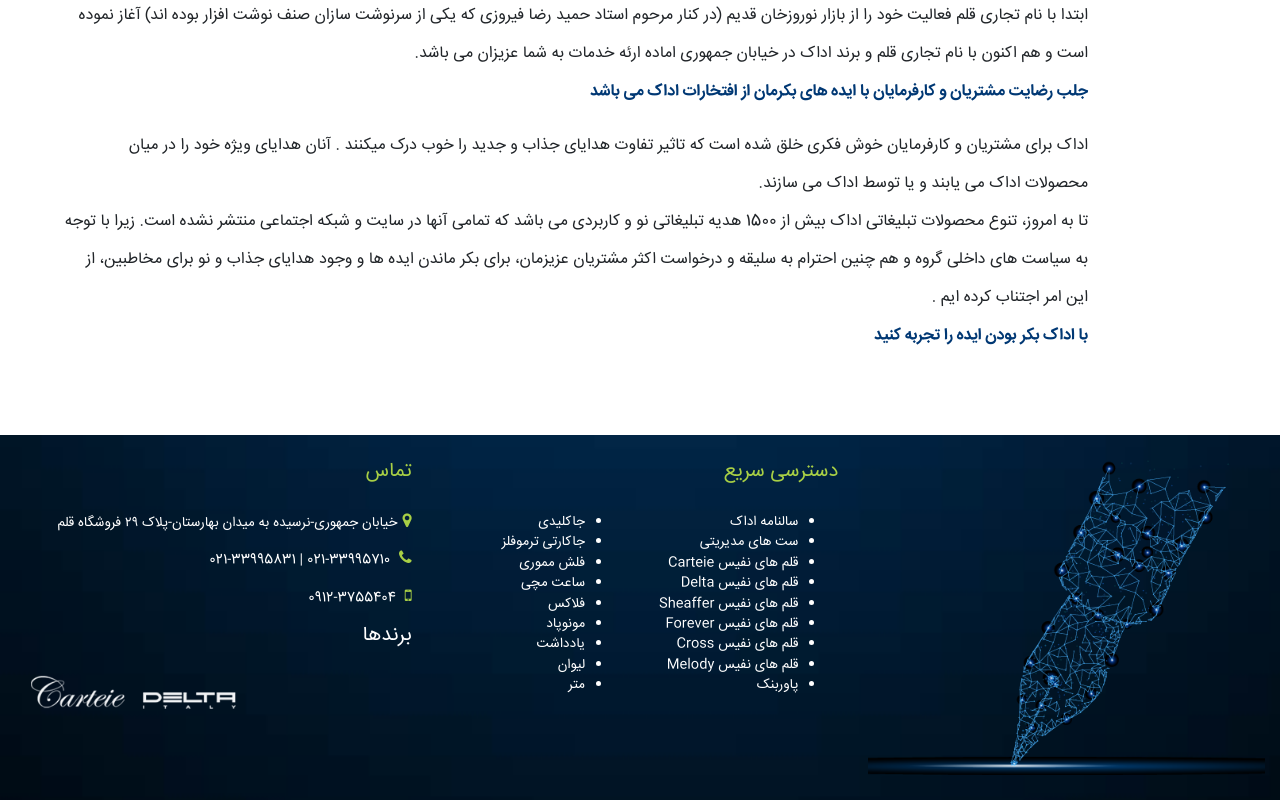
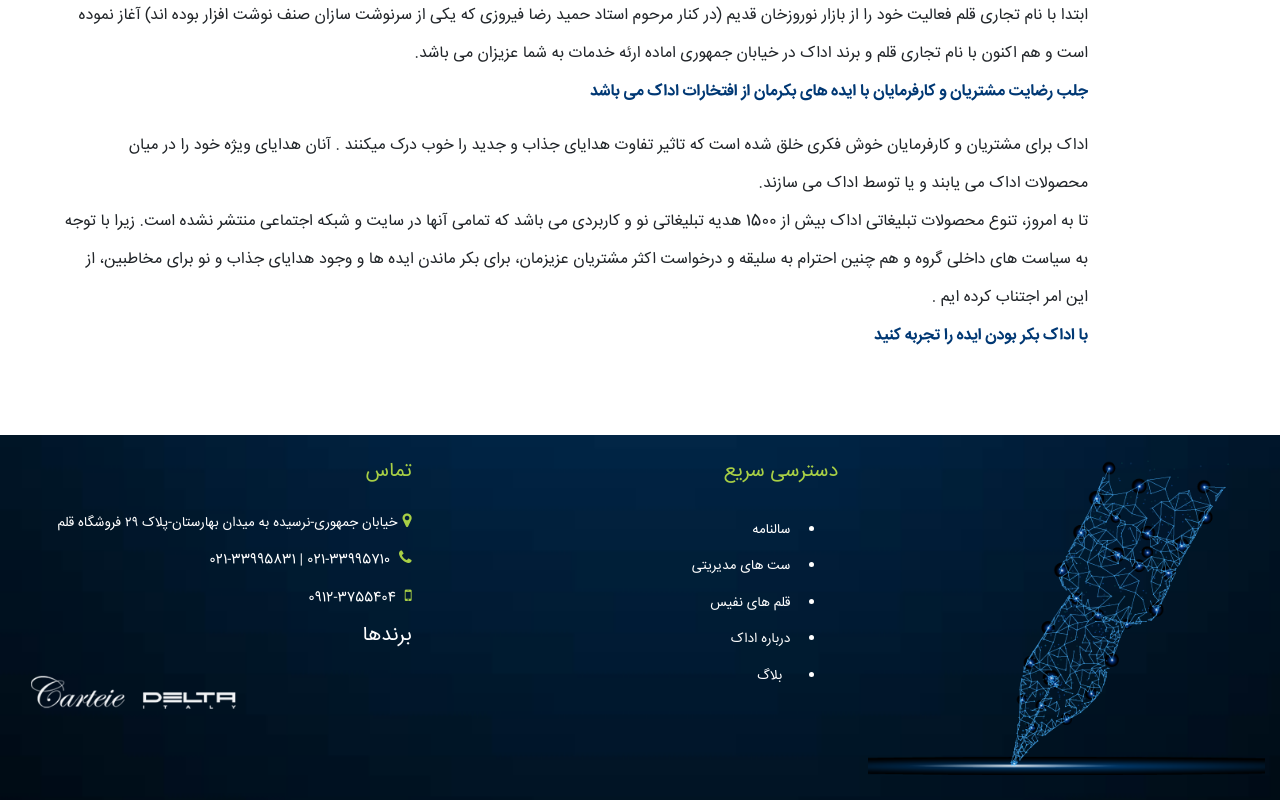
Before and after one commit to ladanTaheri/adak, a Next.js app: page /about in a window 1280 px wide. Shown: the part 275-1075 px from the top of the page. Built offline with nearby package versions, Linux system fonts and the light colour scheme.

Commit message:
Update Footer.js

```diff
--- a/components/common/footer/Footer.js
+++ b/components/common/footer/Footer.js
@@ -1,5 +1,7 @@
 import React, { Component } from 'react';
 import styles from './Footer.module.css';
+import Link from 'next/link';
+
 
 class Footer extends Component {
     state = {}
@@ -11,9 +13,9 @@ class Footer extends Component {
                         <img src="/images/footer/pen.png" className="img-fluid" alt="" />
                     </div>
                     <div className="col-md-4 col-sm-12">
-                        <h5 className={styles.title}>دسترسی سریع</h5>
+                        {/* <h5 className={styles.title}>دسترسی سریع</h5> */}
                         <div className="row">
-                            <div className={`col-md-6 ${styles.links}`}>
+                            {/* <div className={`col-md-6 ${styles.links}`}>
                                 <ul>
                                  <li><a href="#">سالنامه اداک</a></li>
                                     <li><a href="#">ست های مدیریتی</a></li>
@@ -25,10 +27,29 @@ class Footer extends Component {
                                     <li><a href="#">قلم های نفیس Melody</a></li>
                                    <li><a href="#">پاوربنک</a></li>
                                 </ul>
-                            </div>
+                            </div> */}
                             <div className={`col-md-6 ${styles.links}`}>
+                                <h5 className={styles.title}>دسترسی سریع</h5>
+
                                 <ul>
-                                    <li><a href="#">جاکلیدی</a></li>
+                                    <li>
+                                        <Link href='/products/[name]' as='/products/سالنامه'><a className={`nav-link ${styles.navLink} px-2`} >سالنامه</a></Link>
+                                    </li>
+                                    <li>
+                                        <Link href='/sets/[name]' as='/sets/ست های مدیریتی'><a className={`nav-link ${styles.navLink} px-2`} >ست های مدیریتی</a></Link>
+                                    </li>
+                                    <li>
+                                        <Link href='/products/[name]' as='/products/قلم های نفیس Carteie'><a className={`nav-link ${styles.navLink} px-2`}>قلم های نفیس</a></Link>
+                                    </li>
+                                    <Link href="/about"><li>
+                                        <a className={`nav-link ${styles.navLink} px-2`} >درباره اداک</a>
+                                    </li></Link>
+
+                                    <Link href="/blog"><li className="nav-item px-2">
+                                        <a className={`nav-link ${styles.navLink} px-2`} >بلاگ</a>
+                                    </li></Link>
+
+                                    {/* <li><a href="#">جاکلیدی</a></li>
                                     <li><a href="#"> جاکارتی ترموفلز</a></li>
                                     <li><a href="#">فلش مموری</a></li>
                                     <li><a href="#">ساعت مچی</a></li>
@@ -36,7 +57,7 @@ class Footer extends Component {
                                     <li><a href="#">مونوپاد</a></li>
                                     <li><a href="#">یادداشت</a></li>
                                     <li><a href="#">لیوان</a></li>
-                                    <li><a href="#">متر</a></li>
+                                    <li><a href="#">متر</a></li> */}
                                 </ul>
                             </div>
                         </div>
```
Lines whose indentation alone changed are shown as unchanged.
